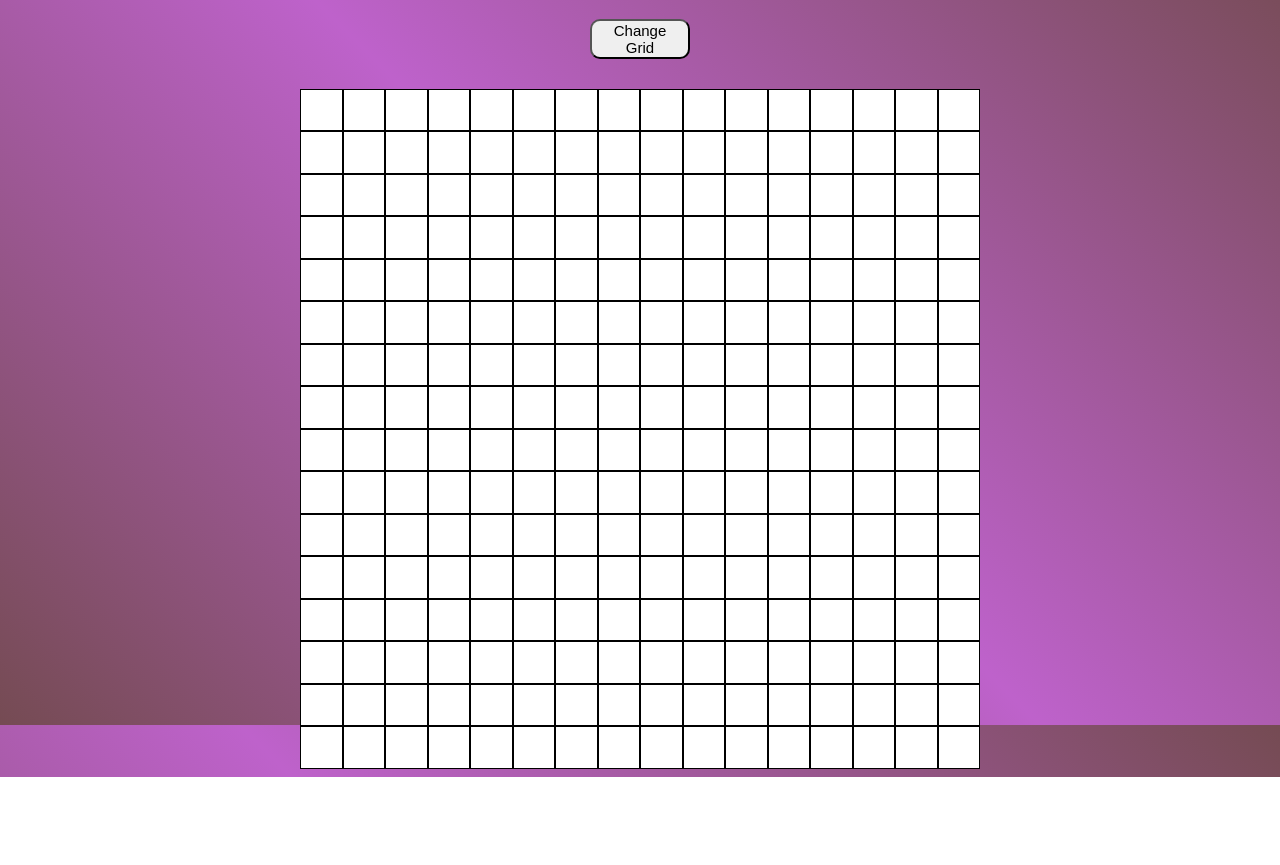
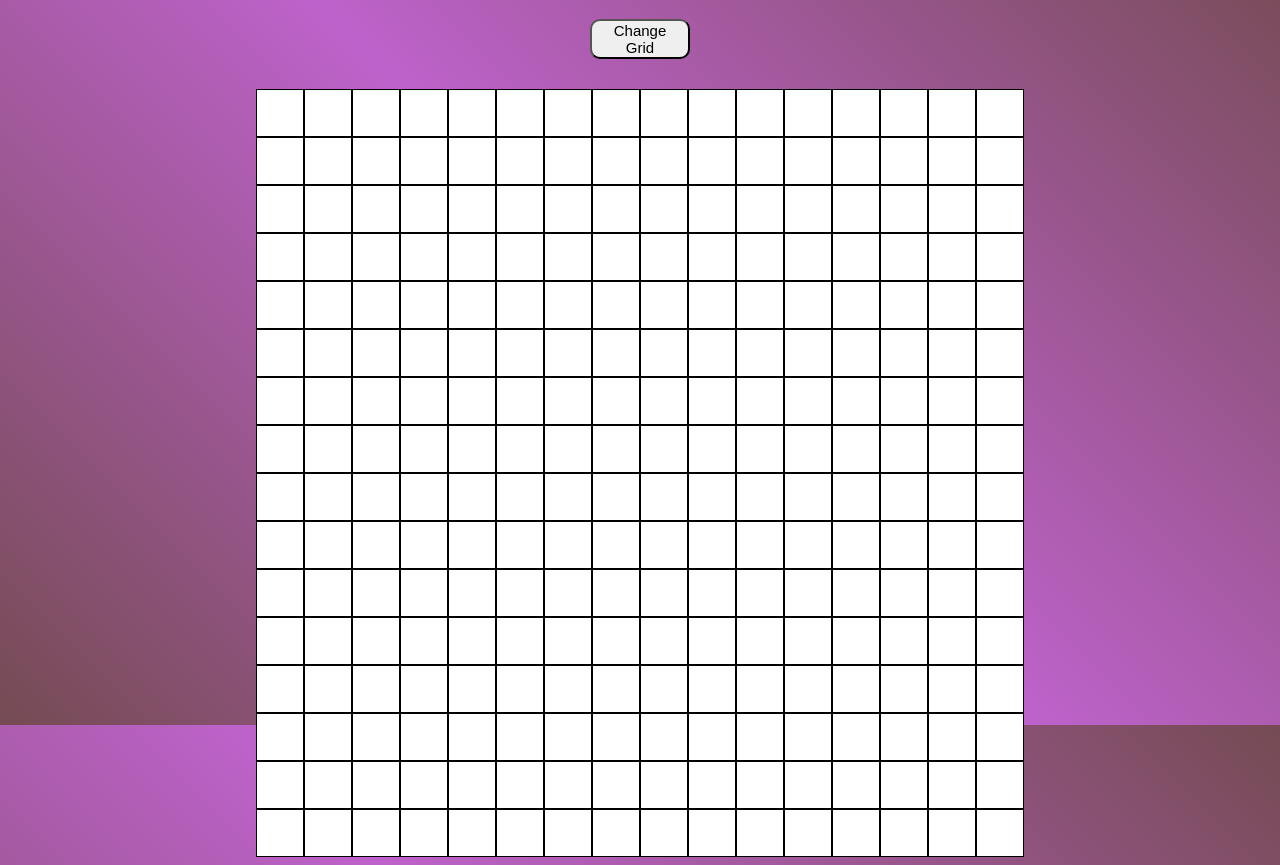
Before and after one commit to WilliamNorboe/Paint-Program, a plain HTML site: page index.html in a window 1280 px wide. Shown: the part 75-940 px from the top of the page. Before the commit the page ends 852 px from the top, so only its background shows below. Drawn offline with Linux system fonts and the light colour scheme.

Commit message:
Box Size is based on Initial screen width

```diff
--- a/etch.js
+++ b/etch.js
@@ -9,7 +9,7 @@ createGrid(16);
 
 function createGrid(numSquares){
     let squareID = 1;
-    let size = (680/numSquares) + "px";
+    let size = (document.querySelector('body').clientWidth/numSquares) + "px";
     for(let i = 0; i < numSquares; ++i){
         const row = document.createElement('div');
         row.classList.add('row');
--- a/styles.css
+++ b/styles.css
@@ -9,7 +9,9 @@ body{
     font-family:system-ui, -apple-system, BlinkMacSystemFont, 'Segoe UI', Roboto, Oxygen, Ubuntu, Cantarell, 'Open Sans', 'Helvetica Neue', sans-serif;
     background-repeat: no-repeat;
     background-attachment: fixed;
-    min-width: 680px;
+    /* min-width: 680px; */
+    margin-left: 20%;
+    margin-right: 20%;
 }
 
 .pageButton{
```
